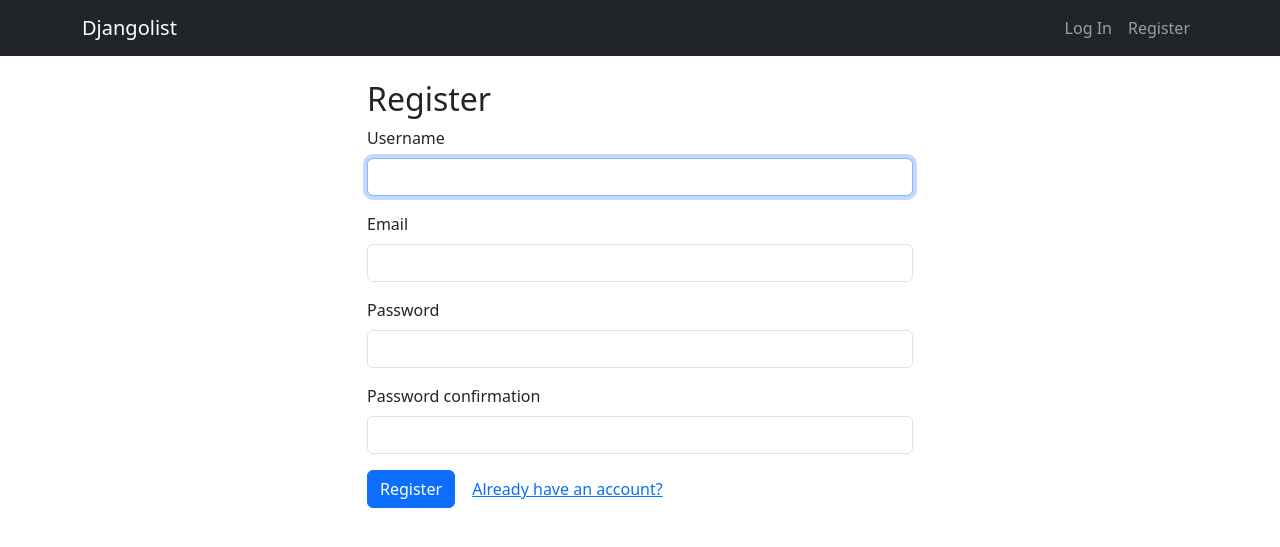
After one commit to bvedant/djangolist, a Django app: page /register/ in a window 1280 px wide. The commit adds this page. Shown: the top 547 px of the page. Run offline with Django 5.2, Linux system fonts and the light colour scheme.

Commit message:
Add user authentication and registration system
- Create UserRegistrationForm with email field
- Add login and registration templates with Bootstrap styling
- Update base template with authentication-aware navigation
- Add register view and configure auth URLs
- Configure auth-related settings (LOGIN_REDIRECT_URL, etc.)
- Remove CommonPasswordValidator for simpler password requirements

```diff
--- /dev/null
+++ b/ads/auth_forms.py
@@ -0,0 +1,15 @@
+from django import forms
+from django.contrib.auth.forms import UserCreationForm
+from django.contrib.auth.models import User
+
+class UserRegistrationForm(UserCreationForm):
+    email = forms.EmailField(required=True)
+
+    class Meta:
+        model = User
+        fields = ("username", "email", "password1", "password2")
+
+    def __init__(self, *args, **kwargs):
+        super().__init__(*args, **kwargs)
+        for field in self.fields.values():
+            field.widget.attrs['class'] = 'form-control'
--- a/ads/templates/ads/base.html
+++ b/ads/templates/ads/base.html
@@ -10,8 +10,37 @@
     <nav class="navbar navbar-expand-lg navbar-dark bg-dark">
         <div class="container">
             <a class="navbar-brand" href="{% url 'ads:list' %}">Djangolist</a>
-            <div class="navbar-nav">
-                <a class="nav-link" href="{% url 'ads:create' %}">Post Ad</a>
+            <button class="navbar-toggler" type="button" data-bs-toggle="collapse" data-bs-target="#navbarNav">
+                <span class="navbar-toggler-icon"></span>
+            </button>
+            <div class="collapse navbar-collapse" id="navbarNav">
+                <ul class="navbar-nav me-auto">
+                    {% if user.is_authenticated %}
+                    <li class="nav-item">
+                        <a class="nav-link" href="{% url 'ads:create' %}">Post Ad</a>
+                    </li>
+                    {% endif %}
+                </ul>
+                <ul class="navbar-nav">
+                    {% if user.is_authenticated %}
+                    <li class="nav-item">
+                        <span class="nav-link">Welcome, {{ user.username }}!</span>
+                    </li>
+                    <li class="nav-item">
+                        <form method="post" action="{% url 'logout' %}" class="d-inline">
+                            {% csrf_token %}
+                            <button type="submit" class="btn nav-link">Log Out</button>
+                        </form>
+                    </li>
+                    {% else %}
+                    <li class="nav-item">
+                        <a class="nav-link" href="{% url 'login' %}">Log In</a>
+                    </li>
+                    <li class="nav-item">
+                        <a class="nav-link" href="{% url 'register' %}">Register</a>
+                    </li>
+                    {% endif %}
+                </ul>
             </div>
         </div>
     </nav>
--- /dev/null
+++ b/ads/templates/registration/register.html
@@ -0,0 +1,23 @@
+{% extends 'ads/base.html' %}
+
+{% block title %}Register - Djangolist{% endblock %}
+
+{% block content %}
+<div class="row">
+    <div class="col-md-6 offset-md-3">
+        <h2>Register</h2>
+        <form method="post">
+            {% csrf_token %}
+            {% for field in form %}
+            <div class="mb-3">
+                <label for="{{ field.id_for_label }}" class="form-label">{{ field.label }}</label>
+                {{ field.errors }}
+                {{ field }}
+            </div>
+            {% endfor %}
+            <button type="submit" class="btn btn-primary">Register</button>
+            <a href="{% url 'login' %}" class="btn btn-link">Already have an account?</a>
+        </form>
+    </div>
+</div>
+{% endblock %}
--- a/ads/views.py
+++ b/ads/views.py
@@ -1,7 +1,10 @@
 from django.shortcuts import render, get_object_or_404, redirect
 from django.contrib.auth.decorators import login_required
+from django.contrib.auth import login
+from django.urls import reverse_lazy
 from .models import Advertisement, Category
 from .forms import AdvertisementForm
+from .auth_forms import UserRegistrationForm
 
 def ad_list(request):
     ads = Advertisement.objects.filter(is_active=True)
@@ -46,3 +49,14 @@
         form = AdvertisementForm(instance=advertisement)
 
     return render(request, 'ads/edit.html', {'form': form, 'ad': advertisement})
+
+def register(request):
+    if request.method == 'POST':
+        form = UserRegistrationForm(request.POST)
+        if form.is_valid():
+            user = form.save()
+            login(request, user)
+            return redirect('ads:list')
+    else:
+        form = UserRegistrationForm()
+    return render(request, 'registration/register.html', {'form': form})
--- a/djangolist/urls.py
+++ b/djangolist/urls.py
@@ -18,8 +18,11 @@ from django.contrib import admin
 from django.urls import path, include
 from django.conf import settings
 from django.conf.urls.static import static
+from ads.views import register
 
 urlpatterns = [
     path('admin/', admin.site.urls),
     path('', include('ads.urls')),
+    path('accounts/', include('django.contrib.auth.urls')),
+    path('register/', register, name='register'),
 ] + static(settings.MEDIA_URL, document_root=settings.MEDIA_ROOT)
```
Also changed, not shown: ads/templates/registration/login.html (added, +23 -0 lines), djangolist/settings.py (+4 -3 lines).
